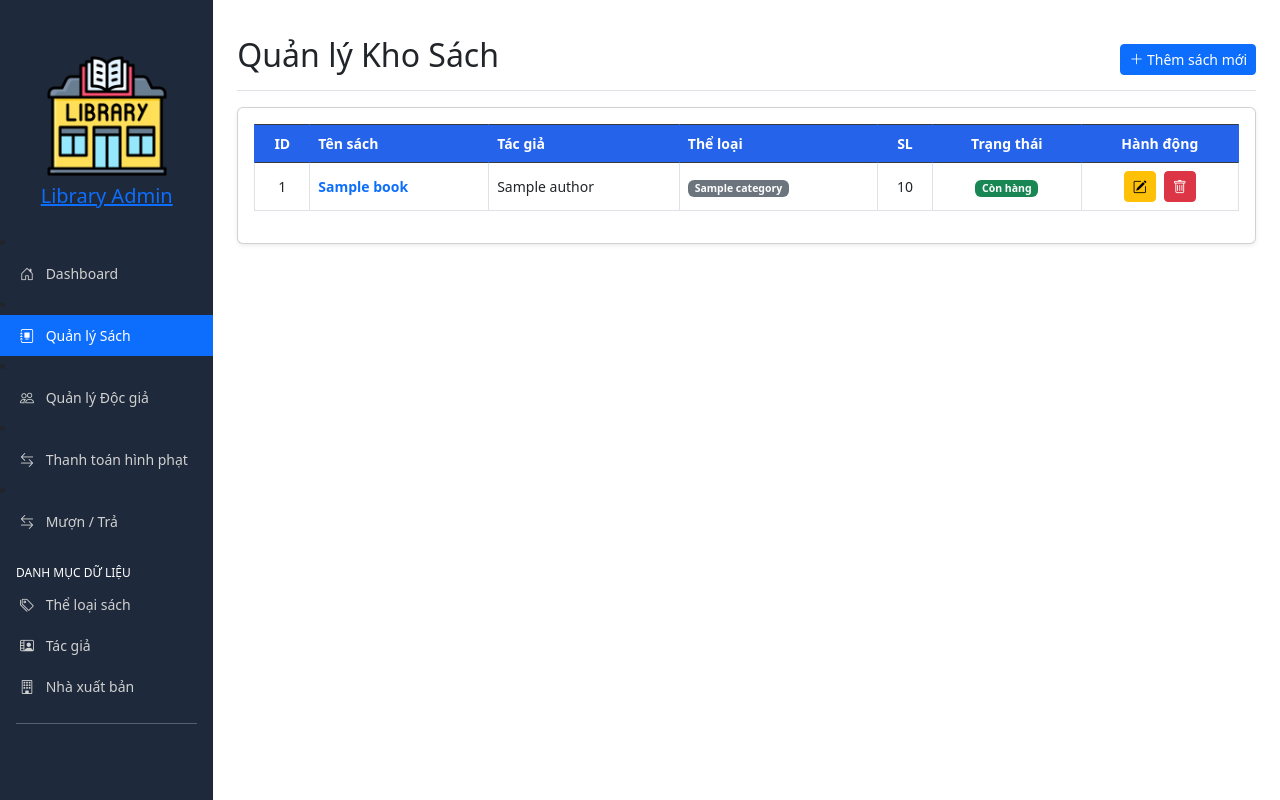
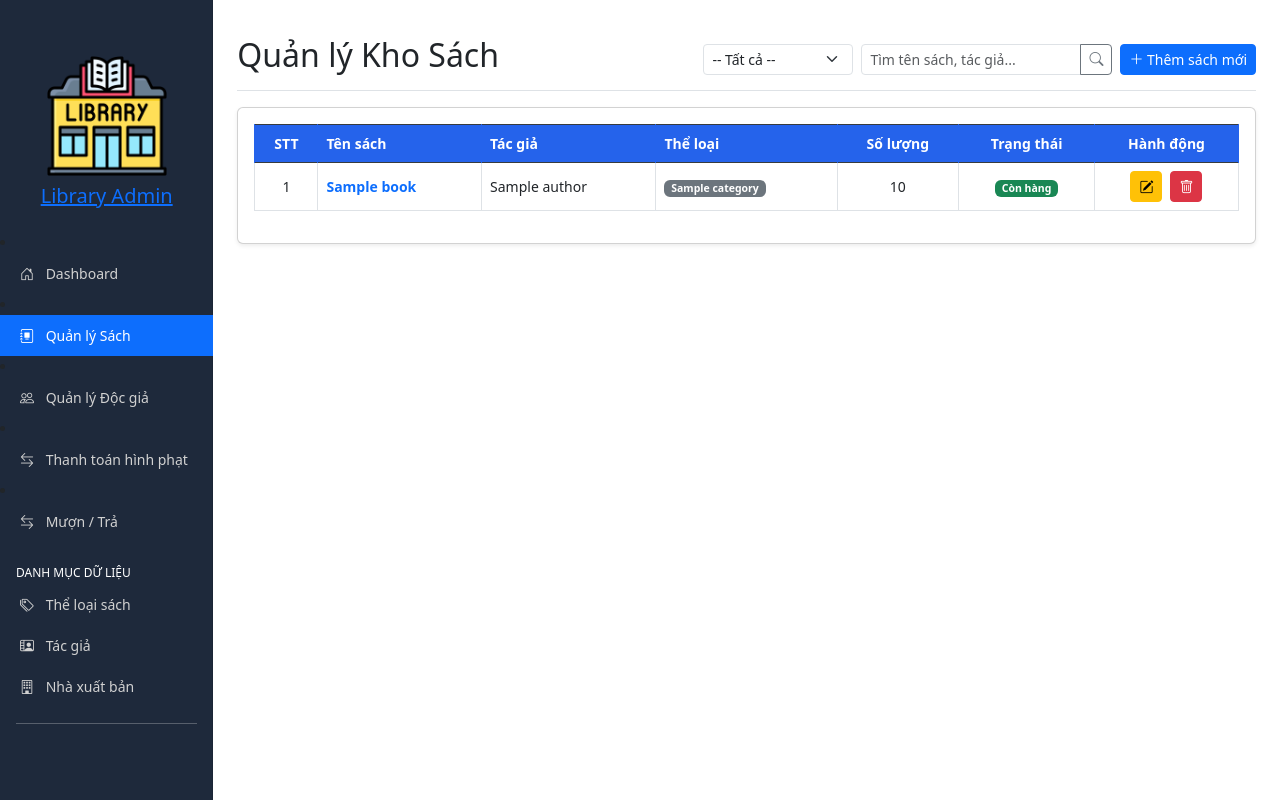
Before and after one commit to kciee/web_thu_vien, a Django app: page /books_manage/ in a window 1280 px wide. Run offline with Django 5.2, Linux system fonts and the light colour scheme; tables that the repository leaves empty hold one stand-in row (values such as "Sample post"); parts of the project's set-up code (start-up, migrations or seed data) failed here and were passed over.

Commit message:
thêm tìm kiếm và lọc cho ql sách

```diff
--- a/app/templates/app/author_list.html
+++ b/app/templates/app/author_list.html
@@ -11,7 +11,7 @@
     <table class="table table-striped table-hover">
         <thead class="table-dark">
             <tr>
-                <th>ID</th>
+                <th>STT</th>
                 <th>Tên Tác giả</th>
                 <th class="text-center">Hành động</th>
             </tr>
@@ -19,7 +19,7 @@
         <tbody>
             {% for author in authors %}
             <tr>
-                <td>{{ author.author_id }}</td>
+                <td class="text-center">{{ forloop.counter }}</td>
                 <td>{{ author.name }}</td>
                 <td class="text-center">
                     <button class="btn btn-sm btn-warning" data-bs-toggle="modal" data-bs-target="#editAuthorModal_{{ author.author_id }}">
--- a/app/templates/app/bookList.html
+++ b/app/templates/app/bookList.html
@@ -4,11 +4,40 @@
 
 <div class="d-flex justify-content-between flex-wrap flex-md-nowrap align-items-center pt-3 pb-2 mb-3 border-bottom">
     <h1 class="h2">Quản lý Kho Sách</h1>
-    <div class="btn-toolbar mb-2 mb-md-0">
-    <button type="button" class="btn btn-sm btn-primary" data-bs-toggle="modal" data-bs-target="#addBookModal">
-        <i class="bi bi-plus-lg"></i> Thêm sách mới
-    </button>
-</div>
+
+    <div class="d-flex align-items-center gap-2">
+
+        <form method="get" action="" class="d-flex gap-2" style="max-width: 500px;">
+
+    <select name="category" class="form-select form-select-sm" style="width: 150px;">
+        <option value="">-- Tất cả --</option>
+        {% for cat in categories %}
+            <option value="{{ cat.category_id }}"
+                {% if request.GET.category == cat.category_id|stringformat:"s" %}selected{% endif %}>
+                {{ cat.category_name }}
+            </option>
+        {% endfor %}
+    </select>
+
+    <div class="input-group input-group-sm">
+        <input type="text"
+               class="form-control"
+               name="q"
+               placeholder="Tìm tên sách, tác giả..."
+               value="{{ request.GET.q|default:'' }}"
+               aria-label="Search">
+
+        <button class="btn btn-outline-secondary" type="submit">
+            <i class="bi bi-search"></i>
+        </button>
+    </div>
+
+</form>
+
+        <button type="button" class="btn btn-sm btn-primary text-nowrap" data-bs-toggle="modal" data-bs-target="#addBookModal">
+            <i class="bi bi-plus-lg"></i> Thêm sách mới
+        </button>
+    </div>
 </div>
 
 <div class="card shadow-sm">
@@ -17,11 +46,11 @@
             <table class="table table-hover table-bordered align-middle">
                 <thead class="table-dark">
                     <tr>
-                        <th class="text-center">ID</th>
+                        <th class="text-center">STT</th>
                         <th>Tên sách</th>
                         <th>Tác giả</th>
                         <th>Thể loại</th>
-                        <th class="text-center">SL</th>
+                        <th class="text-center">Số lượng</th>
                         <th class="text-center">Trạng thái</th>
                         <th class="text-center">Hành động</th>
                     </tr>
@@ -29,7 +58,7 @@
                 <tbody>
                     {% for book in books %}
                     <tr>
-                        <td class="text-center">{{ book.book_id }}</td>
+                        <td class="text-center">{{ forloop.counter }}</td>
 
                         <td class="fw-bold text-primary">{{ book.title }}</td>
 
--- a/app/templates/app/category_list.html
+++ b/app/templates/app/category_list.html
@@ -11,7 +11,7 @@
     <table class="table table-striped table-hover">
         <thead class="table-dark">
             <tr>
-                <th>ID</th>
+                <th>STT</th>
                 <th>Tên Thể Loại</th>
                 <th class="text-center">Hành động</th>
             </tr>
@@ -19,7 +19,7 @@
         <tbody>
             {% for cat in categories %}
             <tr>
-                <td>{{ cat.category_id }}</td>
+                <td class="text-center">{{ forloop.counter }}</td>
                 <td>{{ cat.category_name }}</td>
                 <td class="text-center">
                     <button class="btn btn-sm btn-warning" data-bs-toggle="modal" data-bs-target="#editCatModal_{{ cat.category_id }}">
--- a/app/templates/app/publisher_list.html
+++ b/app/templates/app/publisher_list.html
@@ -11,7 +11,7 @@
     <table class="table table-striped table-hover">
         <thead class="table-dark">
             <tr>
-                <th>ID</th>
+                <th>STT</th>
                 <th>Tên Nhà Xuất Bản</th>
                 <th class="text-center">Hành động</th>
             </tr>
@@ -19,7 +19,7 @@
         <tbody>
             {% for pub in publishers %}
             <tr>
-                <td>{{ pub.publisher_id }}</td>
+                <td class="text-center">{{ forloop.counter }}</td>
                 <td>{{ pub.name }}</td>
                 <td class="text-center">
                     <button class="btn btn-sm btn-warning" data-bs-toggle="modal" data-bs-target="#editPubModal_{{ pub.publisher_id }}">
--- a/app/templates/app/readerList.html
+++ b/app/templates/app/readerList.html
@@ -14,7 +14,7 @@
             <table class="table table-hover table-bordered align-middle">
                 <thead class="table-dark">
                     <tr>
-                        <th class="text-center">ID</th>
+                        <th class="text-center">STT</th>
                         <th>Tên truy cập</th>
                         <th>Họ và tên</th>
                         <th>Email</th>
@@ -24,7 +24,7 @@
                 <tbody>
                     {% for reader in readers %}
                     <tr>
-                        <td class="text-center">{{ reader.user_id }}</td>
+                        <td class="text-center">{{ forloop.counter }}</td>
 
                         <td class="fw-bold text-primary">{{ reader.username }}</td>
 
--- a/app/views.py
+++ b/app/views.py
@@ -367,6 +367,17 @@ def publisher_list(request):
 
 def bookList(request):
     books = Book.objects.all().order_by('-book_id')
+
+    query = request.GET.get('q')
+    if query:
+        books = books.filter(
+            Q(title__icontains=query) |
+            Q(authors__name__icontains=query)
+        ).distinct()
+
+    category_id = request.GET.get('category')
+    if category_id and category_id != "":
+        books = books.filter(categories__category_id=category_id)
     categories = Category.objects.all()
     authors = Author.objects.all()
     publishers = Publisher.objects.all()
```
Also changed, not shown: app/migrations/0008_paymentrequest.py (added).
